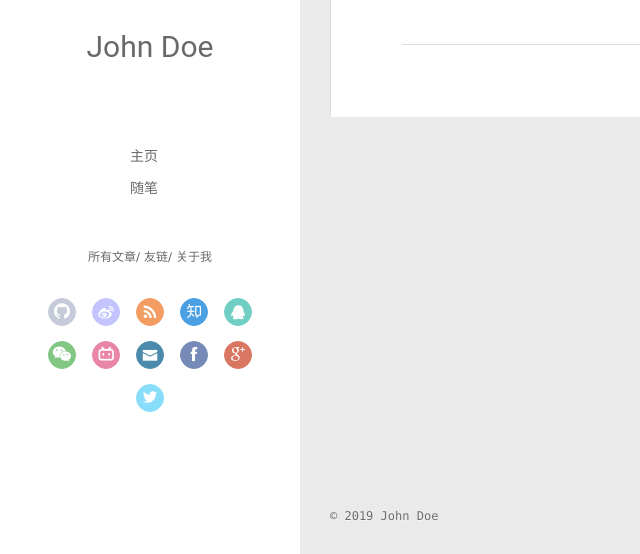
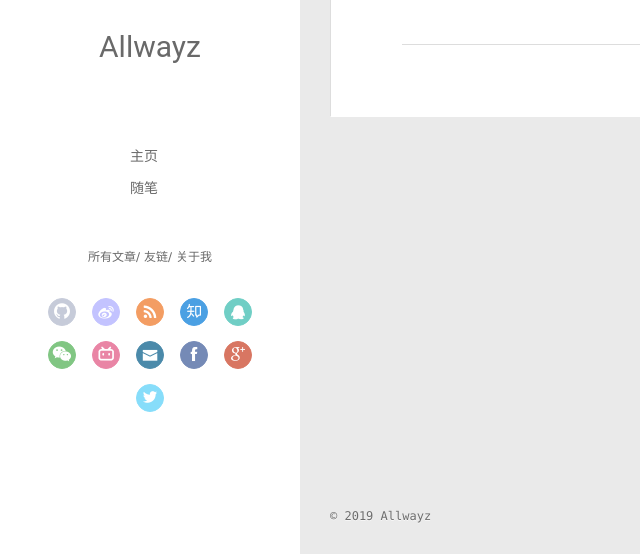
Before and after one commit to Allwayz/Allwayz.github.io, a plain HTML site: page 2019/12/11/TestBlog/index.html in a window 1280 px wide. Shown: the part 243-797 px from the top of the page, 0-640 px from the left. Drawn offline with Linux system fonts and the light colour scheme.

Commit message:
Site updated: 2019-12-11 03:58:51

```diff
--- a/2019/12/11/TestBlog/index.html
+++ b/2019/12/11/TestBlog/index.html
@@ -8,13 +8,15 @@
   <link rel="dns-prefetch" href="http://yoursite.com">
   <title>TestBlog | Hexo</title>
   <meta name="viewport" content="width=device-width, initial-scale=1, maximum-scale=1">
-  <meta property="og:type" content="article">
+  <meta name="description" content="程序猿&amp;攻城狮的自我修养">
+<meta property="og:type" content="article">
 <meta property="og:title" content="TestBlog">
 <meta property="og:url" content="http:&#x2F;&#x2F;yoursite.com&#x2F;2019&#x2F;12&#x2F;11&#x2F;TestBlog&#x2F;index.html">
 <meta property="og:site_name" content="Hexo">
+<meta property="og:description" content="程序猿&amp;攻城狮的自我修养">
 <meta property="article:published_time" content="2019-12-10T18:11:49.000Z">
 <meta property="article:modified_time" content="2019-12-10T18:11:49.739Z">
-<meta property="article:author" content="John Doe">
+<meta property="article:author" content="Allwayz">
 <meta name="twitter:card" content="summary">
 
     <link rel="alternative" href="/atom.xml" title="Hexo" type="application/atom+xml">
@@ -47,7 +49,7 @@
 			<img src="" class="js-avatar">
 		</a>
 		<hgroup>
-		  <h1 class="header-author"><a href="/">John Doe</a></h1>
+		  <h1 class="header-author"><a href="/">Allwayz</a></h1>
 		</hgroup>
 
 
@@ -119,7 +121,7 @@
 				<img src="" class="js-avatar">
 			</div>
 			<hgroup>
-			  <h1 class="header-author js-header-author">John Doe</h1>
+			  <h1 class="header-author js-header-author">Allwayz</h1>
 			</hgroup>
 
 
@@ -337,7 +339,7 @@
   <div class="outer">
     <div id="footer-info">
     	<div class="footer-left">
-    		&copy; 2019 John Doe
+    		&copy; 2019 Allwayz
     	</div>
       	<div class="footer-right">
       		<a href="http://hexo.io/" target="_blank">Hexo</a>  Theme <a href="https://github.com/litten/hexo-theme-yilia" target="_blank">Yilia</a> by Litten
```
Also changed, not shown: 2019/12/11/My-New-Blog/index.html (+4 -4 lines), 2019/12/11/hello-world/index.html (+4 -4 lines), archives/2019/12/index.html (+7 -5 lines), archives/2019/index.html (+7 -5 lines), archives/index.html (+7 -5 lines), index.html (+7 -5 lines).
